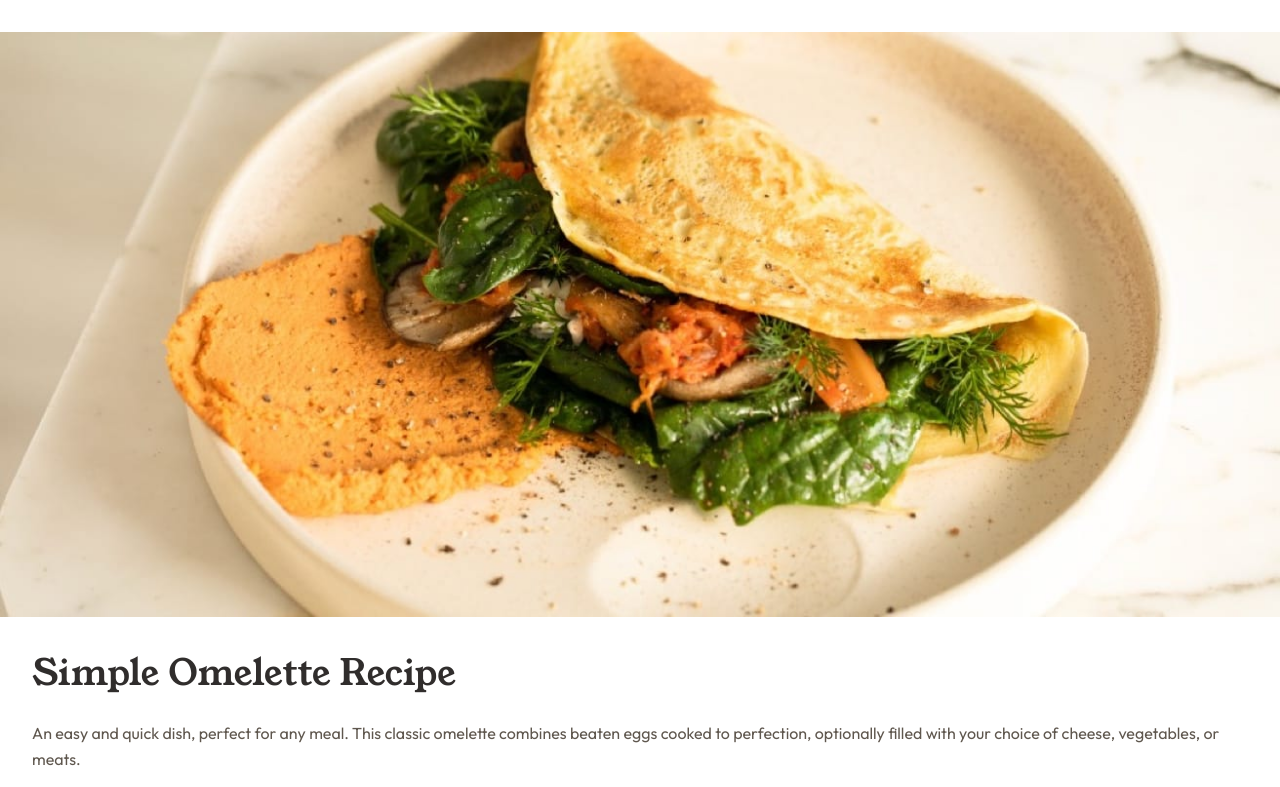
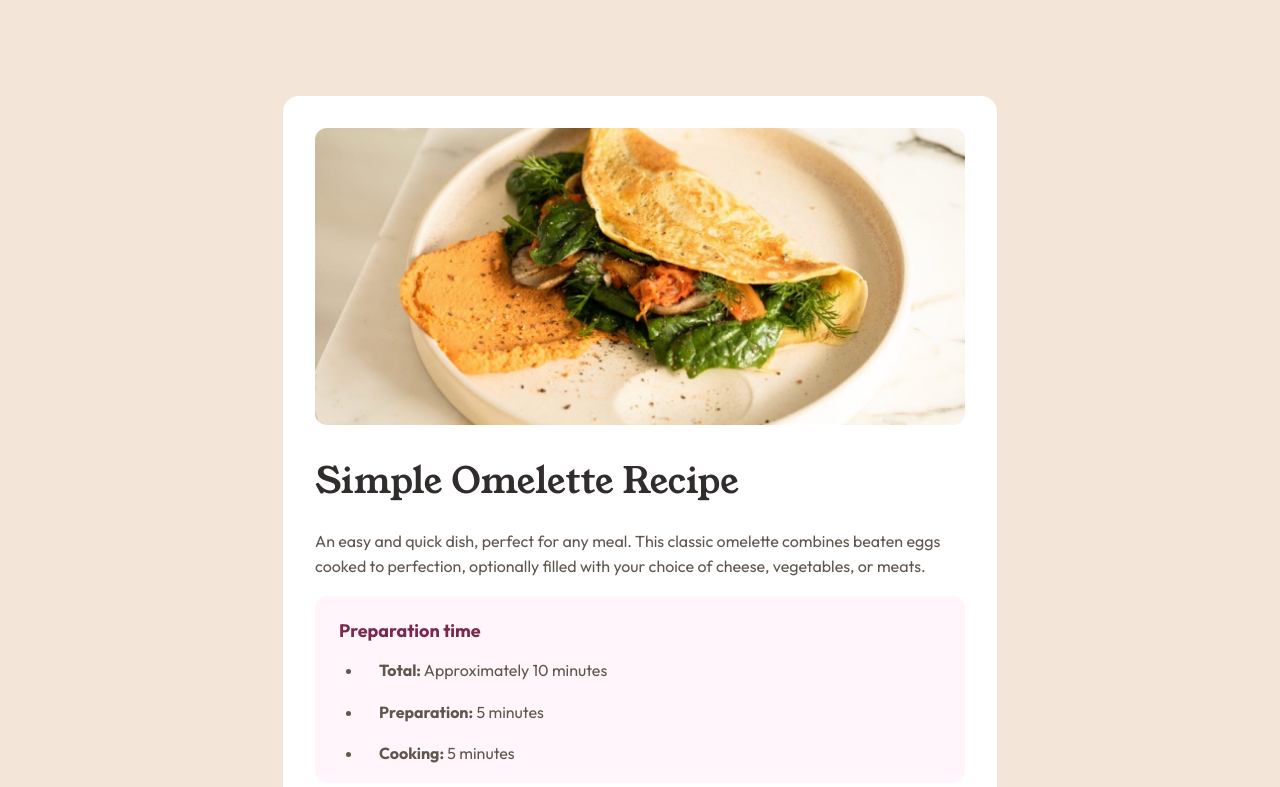
Before and after one commit to LukasBFrontend/Recipe-page, a plain HTML site: page index.html in a window 1280 px wide. Shown: the top 787 px of the page. Drawn offline with Linux system fonts and the light colour scheme.

Commit message:
challenge complete

```diff
--- a/index.css
+++ b/index.css
@@ -85,20 +85,16 @@ li {
 
 #recipe-article img {
   margin-left: -2rem;
+  margin-top: -2rem;
   width: 100vw;
 }
 
-#description {}
-
 #prep-time {
+  padding-left: 24px;
+  padding-top: 8px;
+  border-radius: 12px;
   background: var(--rose50);
 }
-
-#ingredients {}
-
-#instructions {}
-
-#nutrition {}
 
 #nutrition table {
   width: 100%;
@@ -123,5 +119,36 @@ li {
 }
 
 #nutrition strong {
-  color: var(--brown800)
+  color: var(--brown800);
 }
+
+.attribution{
+  overflow:hidden;
+  height:0;
+  width:0;
+  margin: 0;
+}
+
+ol ::marker{
+  font: 600 16px 'outfit';
+}
+
+@media (min-width: 650px) {
+  body{
+    display: flex;
+    flex-direction: column;
+    align-items: center;
+    padding: 6rem 0;
+    background: var(--stone100);
+  }
+
+  #recipe-article{
+    width: 650px;
+    border-radius: 16px;
+  }
+  #recipe-article img {
+    margin: 0;
+    width: 100%;
+    border-radius: 12px;
+  }
+}
--- a/index.html
+++ b/index.html
@@ -148,7 +148,7 @@
     </section>
   </article>
 
-  <div class="attribution" aria-hidden="true">
+  <div class="attribution">
     Challenge by <a href="https://www.frontendmentor.io?ref=challenge" target="_blank">Frontend Mentor</a>.
     Coded by <a href="#">Lukas Bråkenhielm</a>.
   </div>
```
Also changed, not shown: solution.jpg (added), 1 other file.
